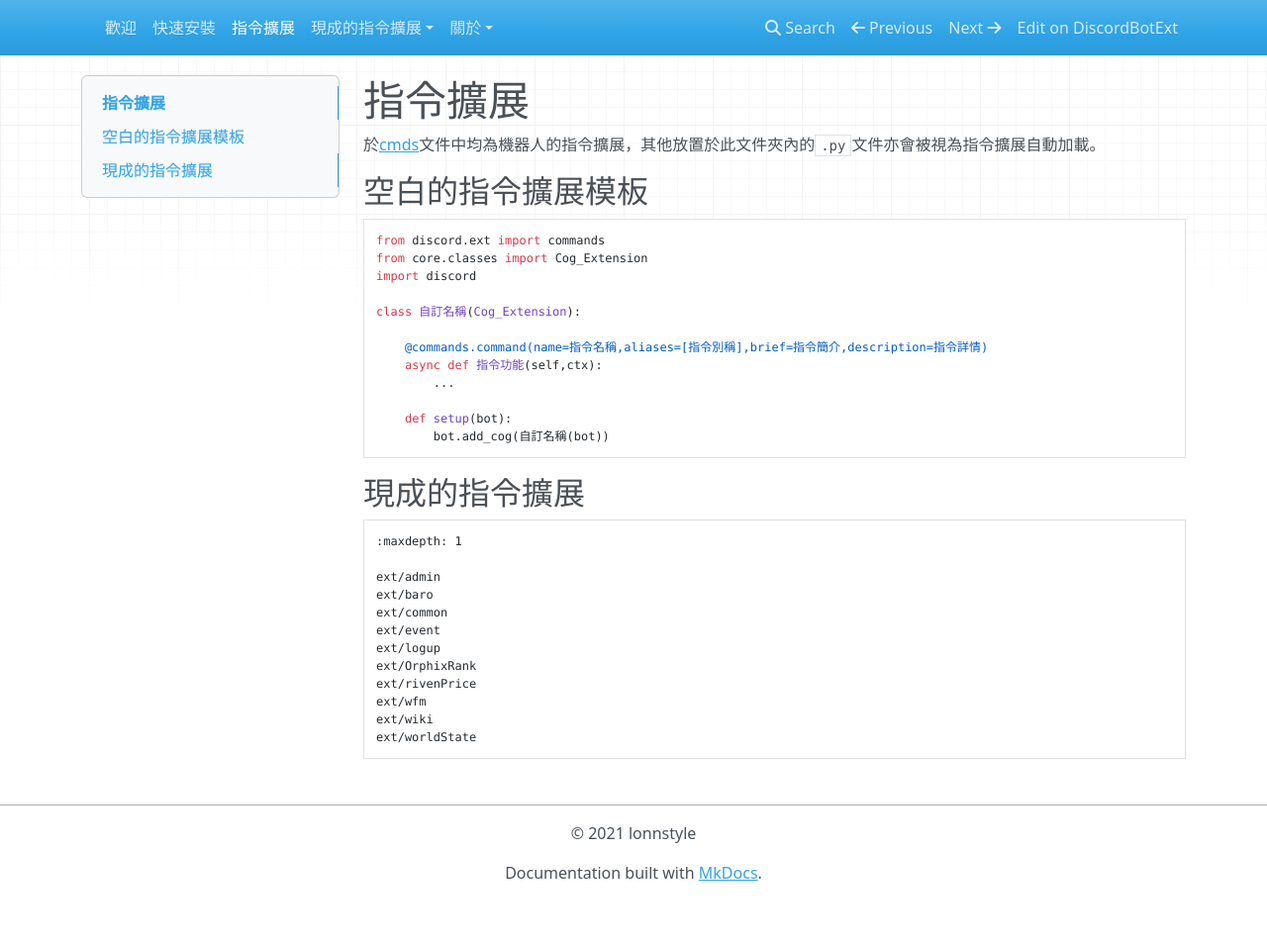
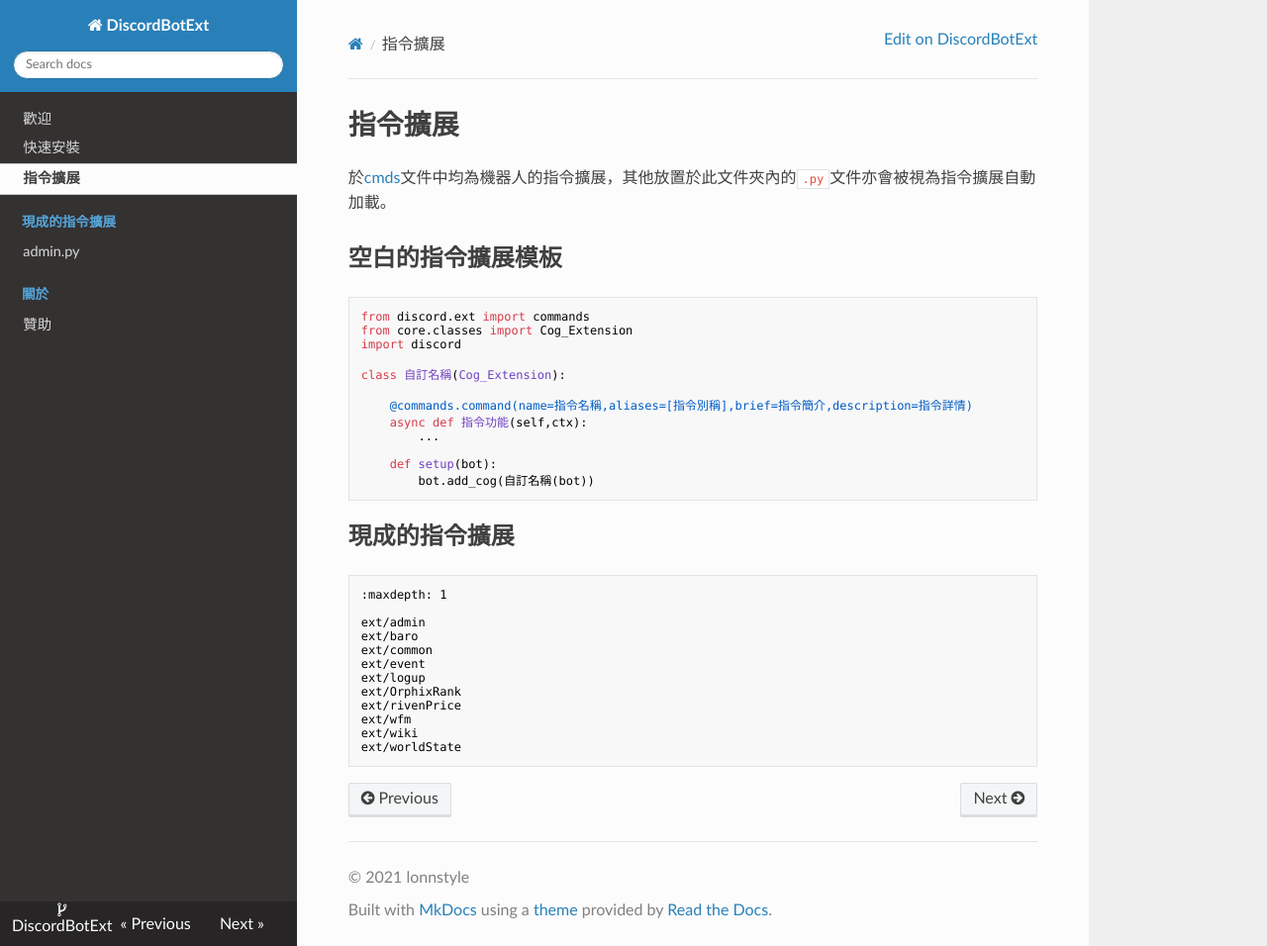
Before and after one commit to lonnstyle/DiscordBotExt, an MkDocs documentation site: the page built from docs/ext.md, in a window 1280 px wide and 956 px high. Shown: the whole window at 99% size. Built offline with MkDocs 1.6.1, drawn with Linux system fonts in a browser that asks for light colours; nearby versions of some CDN libraries.

Commit message:
Update mkdocs.yml

```diff
--- a/mkdocs.yml
+++ b/mkdocs.yml
@@ -1,7 +1,11 @@
+site_name: DiscordBotExt
 repo_url: https://github.com/lonnstyle/DiscordBotExt
 repo_name: DiscordBotExt
 site_author: lonnstyle
 copyright: © 2021 lonnstyle
+theme:
+    name: readthedocs
+    titles_only: true
 nav:
     - 歡迎: index.md
     - 快速安裝: quickInstall.md
```
